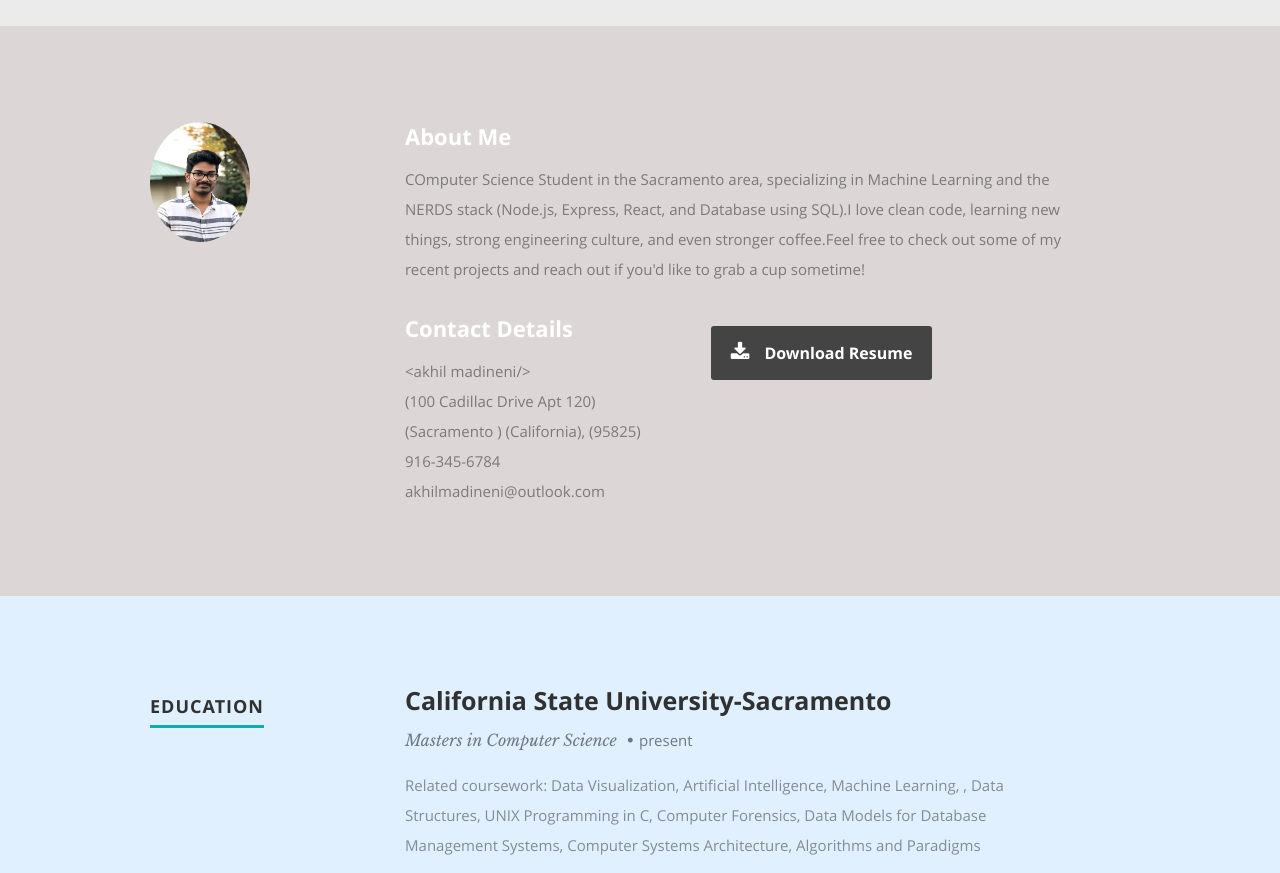
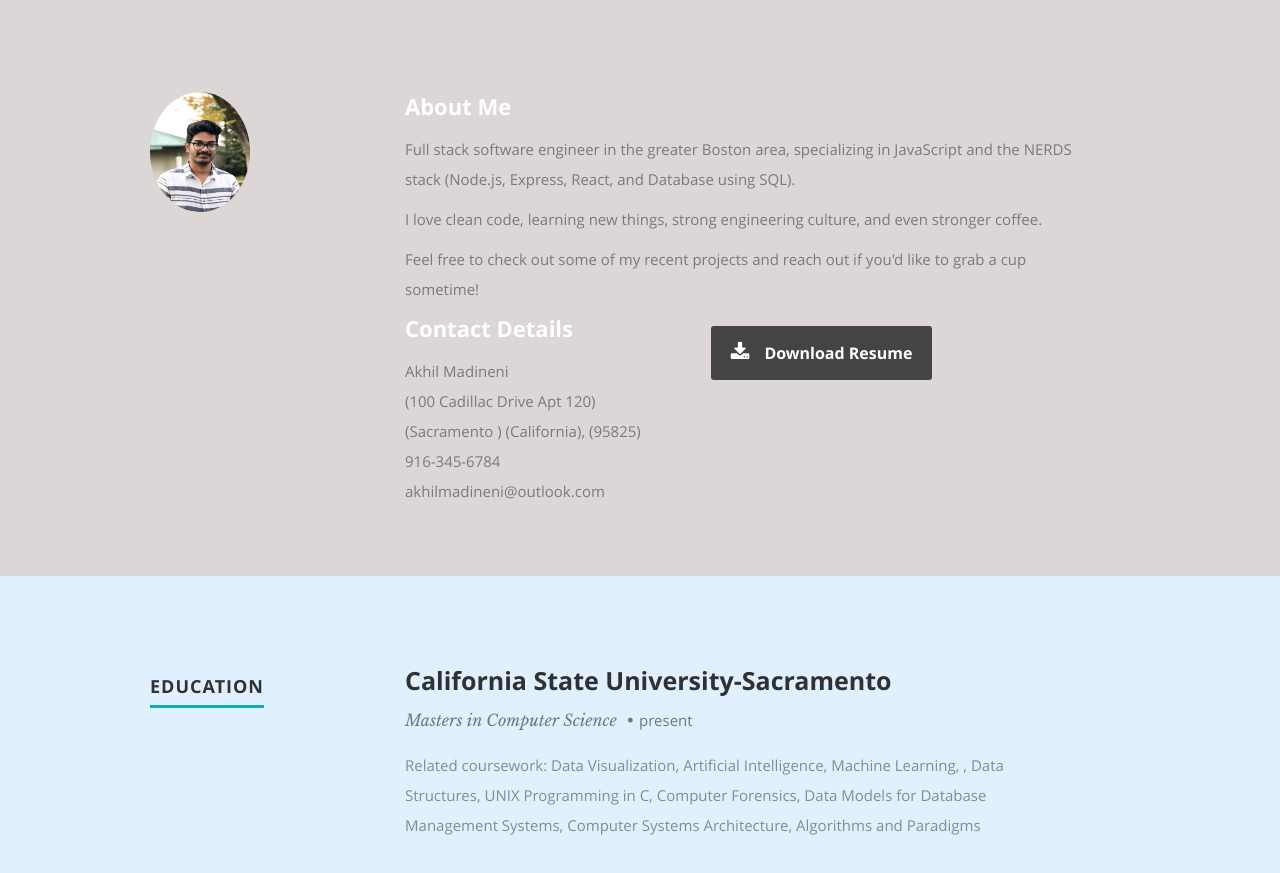
Before and after one commit to Akhilmadineni/Portfolio-Website, a React (Create React App) app: page / in a window 1280 px wide. Shown: the part 804-1677 px from the top of the page. Built offline with nearby package versions, Linux system fonts and the light colour scheme.

Commit message:
UI changes

```diff
--- a/public/css/layout.css
+++ b/public/css/layout.css
@@ -207,6 +207,7 @@ ul#nav li.current a { color: #F06000; }
 #about p {
    line-height: 30px;
    color: #7A7A7A;
+   margin-bottom: 10px;
 }
 #about .profile-pic {
    position: relative;
@@ -231,6 +232,11 @@ ul#nav li.current a { color: #F06000; }
 #about .download .button i {
    margin-right: 15px;
    font-size: 20px;
+}
+#about .bio {
+   margin: auto;
+   max-width: 70%;
+   text-align: center;
 }
 
 
--- a/public/index.html
+++ b/public/index.html
@@ -5,7 +5,7 @@
     <meta name="viewport" content="width=device-width, initial-scale=1, shrink-to-fit=no">
     <meta name="theme-color" content="#000000">
 
-   npm <!-- <link rel="shortcut icon" href="public\images\favicon.ico"> -->
+   <!-- <link rel="shortcut icon" href="public\images\favicon.ico"> -->
     <link rel="stylesheet" href="%PUBLIC_URL%/css/default.css">
     <link rel="stylesheet" href="%PUBLIC_URL%/css/layout.css">
     <link rel="stylesheet" href="%PUBLIC_URL%/css/media-queries.css">
--- a/src/Components/About.js
+++ b/src/Components/About.js
@@ -24,13 +24,18 @@ class About extends Component {
          </div>
          <div className="nine columns main-col">
             <h2>About Me</h2>
+          <div className="">
+            <p>Full stack software engineer in the greater Boston area, specializing in JavaScript and the NERDS stack (Node.js, Express, React, and Database using SQL).</p>
+            <p>I love clean code, learning new things, strong engineering culture, and even stronger coffee.</p>
+            <p>Feel free to check out some of my recent projects and reach out if you'd like to grab a cup sometime!</p>
 
-            <p>{bio}</p>
+          </div>
+
             <div className="row">
                <div className="columns contact-details">
                   <h2>Contact Details</h2>
                   <p className="address">
-						   <span>{name}</span><br />
+						   <span>Akhil Madineni</span><br />
 						   <span>{street}<br />
 						         {city} {state}, {zip}
                    </span><br />
```
